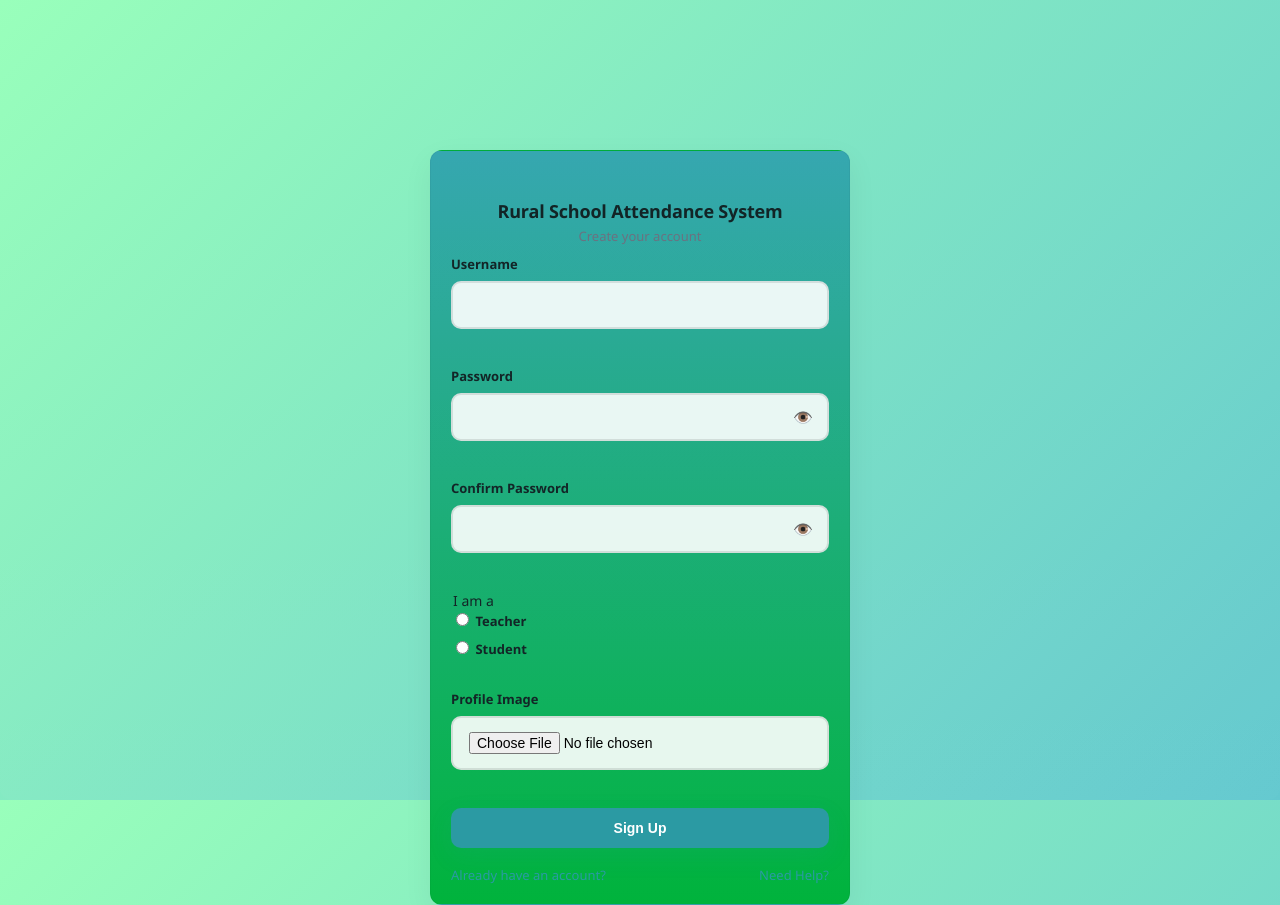
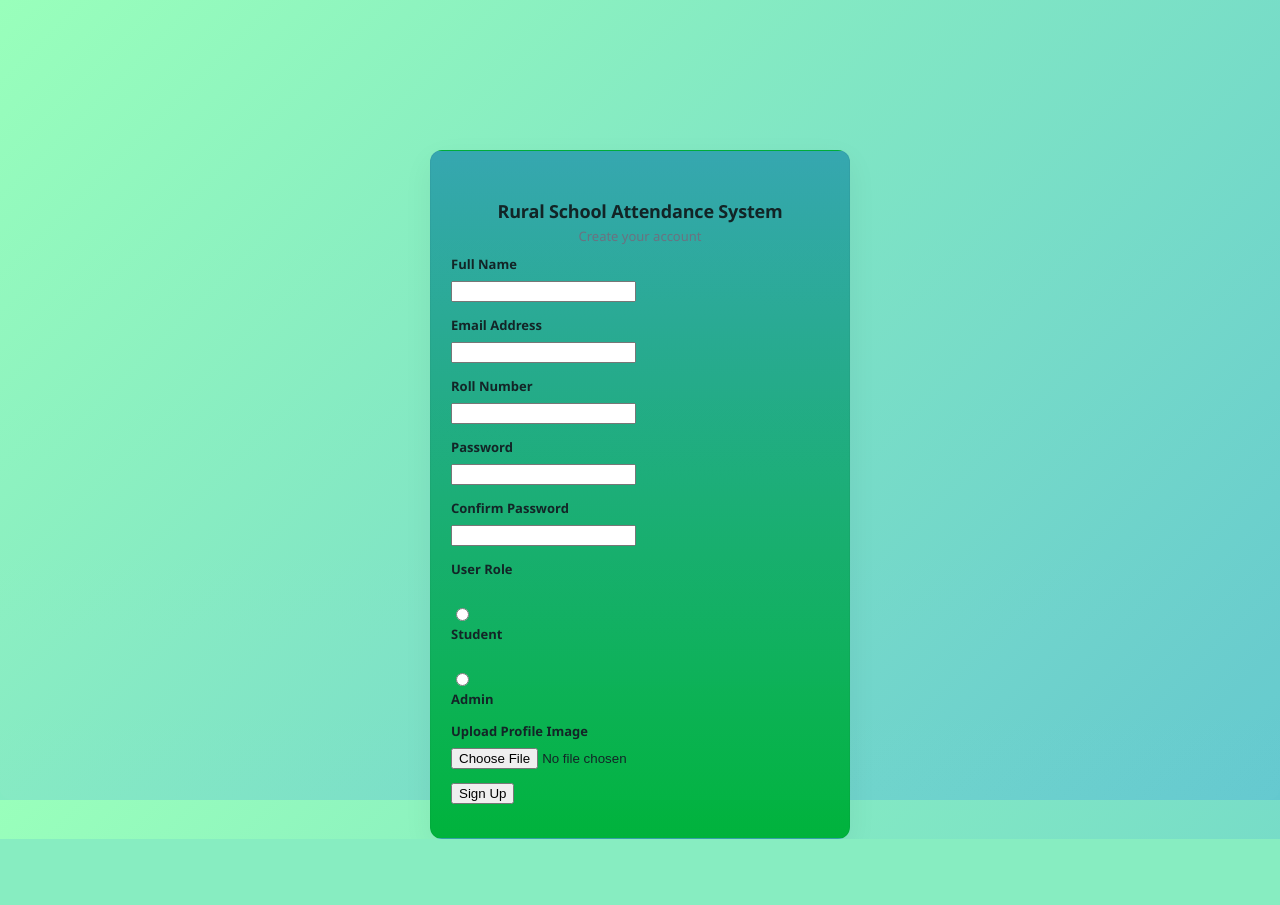
Before and after one commit to Swap-24/RuralAttendance, a Flask app: page /signup in a window 1280 px wide. After the commit the page ends 839 px from the top, so only its background shows below. Run offline with Flask 3, Linux system fonts and the light colour scheme.

Commit message:
Database integration and Frontend tweaking part 2

```diff
--- a/backend/app.py
+++ b/backend/app.py
@@ -59,37 +59,50 @@ def home():
 def signup():
     if request.method == "GET":
         return render_template("signup.html")
+
+    # POST request
+    data = request.form
+    name = data.get("name")
+    email = data.get("email")
+    roll_number = data.get("roll_number")
+    password = data.get("password")
+    confirm_password = data.get("confirm_password")
+    user_role = data.get("user_role")  # "student" or "admin"
+
+
+    # Hash password
+    hashed_password = bcrypt.hashpw(password.encode('utf-8'), bcrypt.gensalt())
+
+    # Handle image
+    file = request.files.get("image")
+    if not file:
+        return "Image file is required.", 400
+
+    image = face_recognition.load_image_file(file)
+    encodings = face_recognition.face_encodings(image)
+
+    if not encodings:
+        return "No face detected in the image.", 400
+
+    encoding = encodings[0].tolist()
+
+    # Prepare user record
+    user = {
+        "name": name,
+        "email": email,
+        "roll_number": roll_number,
+        "password": hashed_password.decode('utf-8'),
+        "userRole": user_role,
+        "face_encoding": encoding,
+    }
+
+    # Insert into Supabase
+    response = supabase.table("users").insert(user).execute()
+
+    if response.data:
+        return redirect(url_for("home"))
     else:
-        data = request.form
-        username = data.get("username")
-        email = data.get("email")
-        password = data.get("password")
-        hashed_password = bcrypt.hashpw(password.encode('utf-8'), bcrypt.gensalt())
-        userType = data.get("userType")
-        file = request.files.get("image")
-        if file:
-            image = face_recognition.load_image_file(file)
-            encodings = face_recognition.face_encodings(image)
-            if encodings:
-                encoding = encodings[0]
-                encoding_list = encoding.tolist()
-                user = {
-                    "username": username,
-                    "email": email,
-                    "password": hashed_password.decode('utf-8'),
-                    "userType": userType,
-                    "face_encoding": encoding_list
-                }
-                response = supabase.table("users").insert(user).execute()
-                if response.status_code == 201:
-                    return redirect(url_for("home"))
-                else:
-                    return "Error creating user.", 500
-            else:
-                return "No face detected in the image.", 400
-        else:
-            return "Image file is required.", 400
-
+        return "Error creating user.", 500
 
 
 
--- a/backend/requirements.txt
+++ b/backend/requirements.txt
@@ -5,7 +5,13 @@ flask-sqlalchemy
 psycopg2-binary
 python-dotenv
 bcrypt
+supabase
+os
+
 
 #AI
 numpy
 pandas
+face-recognition
+opencv-python
+cmake
--- a/frontend/templates/signup.html
+++ b/frontend/templates/signup.html
@@ -14,49 +14,56 @@
         <p class="login-subtitle">Create your account</p>
       </header>
 
-      <form id="signupForm" enctype="multipart/form-data">
+      <form action="{{ url_for('signup') }}" method="POST" enctype="multipart/form-data">
+
+    <!-- Name -->
     <div class="form-group">
-          <label for="username">Username</label>
-          <input id="username" name="username" type="text" required autocomplete="username" class="form-control">
-          <div id="username-error" class="error-message"></div>
+        <label for="name">Full Name</label>
+        <input type="text" id="name" name="name" required>
     </div>
 
+    <!-- Email -->
+    <div class="form-group">
+        <label for="email">Email Address</label>
+        <input type="email" id="email" name="email" required>
+    </div>
+
+    <!-- Roll Number -->
+    <div class="form-group">
+        <label for="roll_number">Roll Number</label>
+        <input type="text" id="roll_number" name="roll_number" required>
+    </div>
+
+    <!-- Password -->
     <div class="form-group">
         <label for="password">Password</label>
-          <div class="password-input-wrapper">
-            <input id="password" name="password" type="password" required autocomplete="new-password" class="form-control">
-            <button type="button" id="passwordToggle" class="password-toggle">👁️</button>
-          </div>
-          <div id="password-error" class="error-message"></div>
+        <input type="password" id="password" name="password" required>
     </div>
 
+    <!-- Confirm Password -->
     <div class="form-group">
-          <label for="confirmPassword">Confirm Password</label>
-          <div class="password-input-wrapper">
-            <input id="confirmPassword" name="confirmPassword" type="password" required autocomplete="new-password" class="form-control">
-            <button type="button" id="confirmPasswordToggle" class="password-toggle">👁️</button>
-          </div>
-          <div id="confirmPassword-error" class="error-message"></div>
+        <label for="confirm_password">Confirm Password</label>
+        <input type="password" id="confirm_password" name="confirm_password" required>
     </div>
 
-        <fieldset class="form-group user-type-fieldset">
-          <legend>I am a</legend>
-          <label><input type="radio" name="userType" value="teacher" required> Teacher</label>
-          <label><input type="radio" name="userType" value="student" required> Student</label>
-          <div id="userType-error" class="error-message"></div>
-        </fieldset>
-
+    <!-- User Role (Radio buttons) -->
     <div class="form-group">
-          <label for="image">Profile Image</label>
-          <input id="image" name="image" type="file" accept="image/*" class="form-control">
-          <div id="image-error" class="error-message"></div>
+        <label>User Role</label><br>
+        <input type="radio" id="student" name="user_role" value="student" required>
+        <label for="student">Student</label><br>
+        <input type="radio" id="admin" name="user_role" value="admin" required>
+        <label for="admin">Admin</label>
     </div>
 
-        <button id="signupBtn" type="submit" class="btn btn--primary">Sign Up</button>
+    <!-- Image Upload -->
+    <div class="form-group">
+        <label for="image">Upload Profile Image</label>
+        <input type="file" id="image" name="image" accept="image/*">
+    </div>
 
-        <div class="form-links">
-          <a href="Login.html" class="sign-in">Already have an account?</a>
-          <a href="#" class="help-link">Need Help?</a>
+    <!-- Submit -->
+    <div class="form-group">
+        <button type="submit">Sign Up</button>
     </div>
 </form>
     </div>
```
Lines whose indentation alone changed are shown as unchanged.
